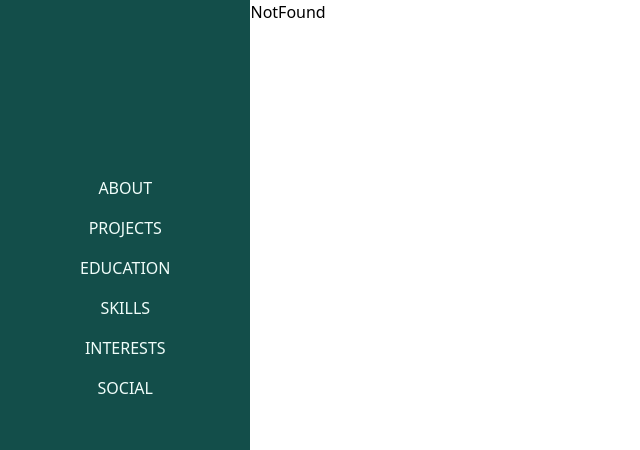
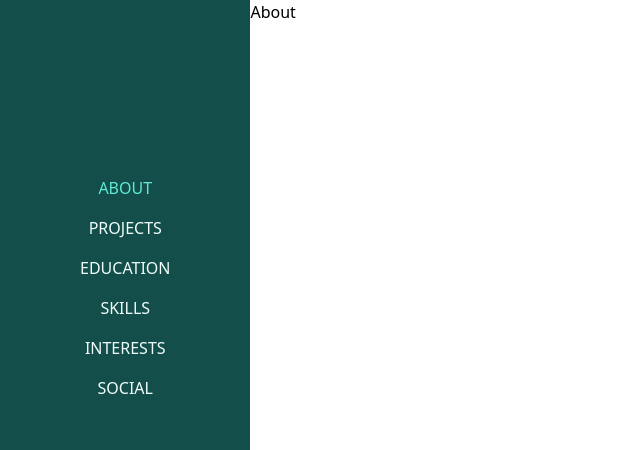
Before and after one commit to manas1803/Portfolio, a React (Create React App) app in the folder portfolio/: page / in a window 1280 px wide. Shown: the top 450 px of the page, without its empty margins (0-640 px from the left). Built offline with nearby package versions, Linux system fonts and the light colour scheme.

Commit message:
Updating the navigation menu

```diff
--- /dev/null
+++ b/portfolio/src/common/navbarLinks.js
@@ -0,0 +1,32 @@
+export const NAVBAR_LINKS = [
+    {
+        id:"1",
+        title:"ABOUT",
+        linkTo:"/"
+    },
+    {
+        id:"2",
+        title:"PROJECTS",
+        linkTo:"/projects"
+    },
+    {
+        id:"3",
+        title:"EDUCATION",
+        linkTo:"/education"
+    },
+    {
+        id:"4",
+        title:"SKILLS",
+        linkTo:"/skills"
+    },
+    {
+        id:"5",
+        title:"INTERESTS",
+        linkTo:"/interests"
+    },
+    {
+        id:"6",
+        title:"SOCIAL",
+        linkTo:"/social"
+    }
+]
--- /dev/null
+++ b/portfolio/src/components/Navbar/Navbar.js
@@ -0,0 +1,13 @@
+import React from "react";
+import { NavLink } from "react-router-dom";
+
+
+export const Navbar = ({ linkName, linkTitle }) => {
+  return (
+    <li className="my-4 text-center hover:text-teal-300 hover:scale-110 transition ease-in-out delay-150 ">
+      <NavLink to={linkName} className="aria-[current=page]:text-teal-300">
+        {linkTitle}
+      </NavLink>
+    </li>
+  );
+};
--- a/portfolio/src/shared/PortfolioHeader/PortfolioHeader.js
+++ b/portfolio/src/shared/PortfolioHeader/PortfolioHeader.js
@@ -1,29 +1,16 @@
 import React from "react";
-import { NavLink } from "react-router-dom";
+
+import { NAVBAR_LINKS } from "../../common/navbarLinks";
+import { Navbar } from "../../components/Navbar/Navbar";
 
 const PortfolioHeader = () => {
   return (
     <header className="flex flex-row px-20 py-40 bg-teal-900 text-teal-50">
       <nav>
         <ul>
-          <li className="my-4 text-center hover:text-teal-300 hover:scale-110 transition ease-in-out delay-150 ">
-            <NavLink to="/about" className="aria-[current=page]:text-teal-300">ABOUT</NavLink>
-          </li>
-          <li className="my-4 text-center hover:text-teal-300 hover:scale-110 transition ease-in-out delay-150">
-            <NavLink to="/projects" className="aria-[current=page]:text-teal-300">PROJECTS</NavLink>
-          </li>
-          <li className="my-4 text-center hover:text-teal-300 hover:scale-110 transition ease-in-out delay-150 ">
-            <NavLink to="/education" className="aria-[current=page]:text-teal-300">EDUCATION</NavLink>
-          </li>
-          <li className="my-4 text-center hover:text-teal-300 hover:scale-110 transition ease-in-out delay-150 ">
-            <NavLink to="/skills" className="aria-[current=page]:text-teal-300">SKILLS</NavLink>
-          </li>
-          <li className="my-4 text-center hover:text-teal-300 hover:scale-110 transition ease-in-out delay-150 ">
-            <NavLink to="/interests" className="aria-[current=page]:text-teal-300">INTERESTS</NavLink>
-          </li>
-          <li className="my-4 text-center focus:text-teal-300 hover:text-teal-300 hover:scale-110 transition ease-in-out delay-150">
-            <NavLink to="/social" className="aria-[current=page]:text-teal-300">SOCIAL</NavLink>
-          </li>
+          {NAVBAR_LINKS.map((links)=>{
+            return(<Navbar linkName={links.linkTo} linkTitle={links.title}/>)
+          })}
         </ul>
       </nav>
     </header>
--- a/portfolio/src/shared/Routes/PortfolioRoutes.js
+++ b/portfolio/src/shared/Routes/PortfolioRoutes.js
@@ -11,7 +11,7 @@ import { NotFound } from "../../pages/ErrorPage/NotFound";
 export const PortfolioRoutes = () => {
   return (
     <Routes>
-      <Route path="/about" element={<About />} />
+      <Route path="/" element={<About />} />
       <Route path="/education" element={<Education />} />
       <Route path="/interests" element={<Interests />} />
       <Route path="/projects" element={<Projects />} />
```
